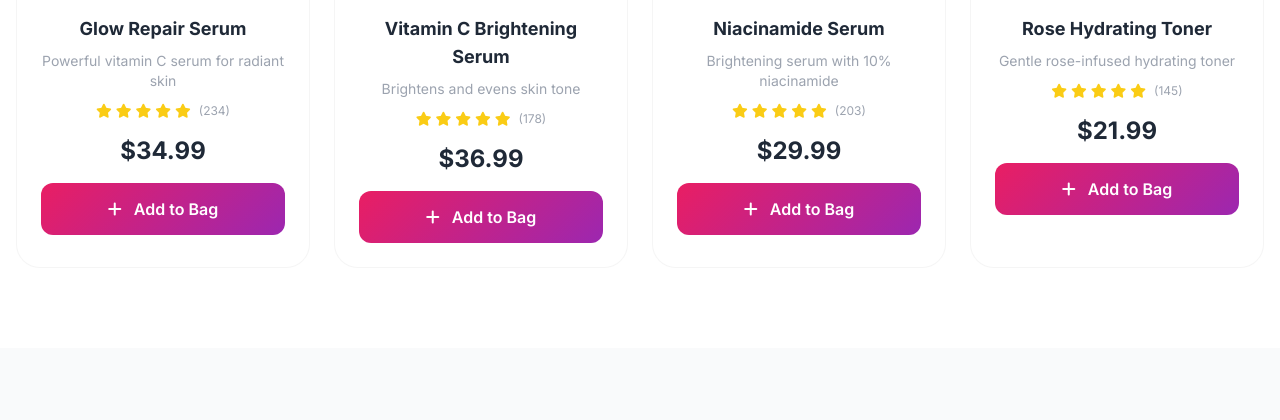
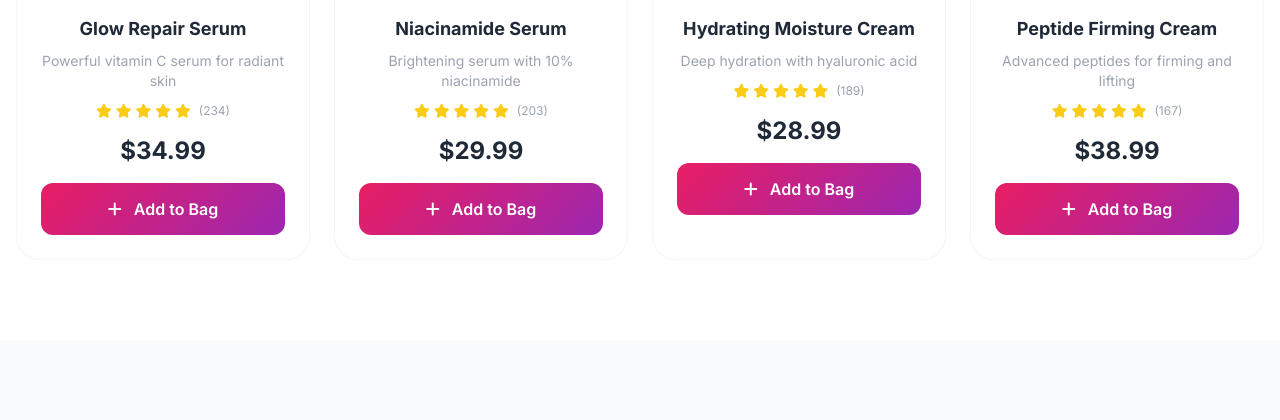
Before and after one commit to calvitec/cvbuilder, a Flask app: page / in a window 1280 px wide. Shown: the part 1397-1817 px from the top of the page. Run offline with Flask 3, Linux system fonts and the light colour scheme; some libraries are stand-ins or nearby versions.

Commit message:
Update shop.html

```diff
--- a/templates/shop.html
+++ b/templates/shop.html
@@ -198,15 +198,15 @@
                         </div>
                         <div class="bg-white/85 backdrop-blur-sm rounded-3xl p-5 shadow-2xl border border-white/30 mt-10 hover:shadow-3xl transition-all duration-300 hover:scale-105">
                             <div class="product-image-container img-fallback mb-4">
-                                <img src="https://images.unsplash.com/photo-1596462502278-8a2d9de6f6fc?w=400&h=400&fit=crop&auto=format" alt="Vitamin C Serum" class="product-image" loading="lazy" onerror="this.style.display='none'">
+                                <img src="https://images.unsplash.com/photo-1631730359588-8c5d0f7cad7e?w=400&h=400&fit=crop&auto=format" alt="Niacinamide" class="product-image" loading="lazy" onerror="this.style.display='none'">
                             </div>
-                            <p class="font-bold text-gray-800">Vitamin C Serum</p>
-                            <p class="text-gray-400 text-sm">Brightening + Anti-Aging</p>
+                            <p class="font-bold text-gray-800">Niacinamide Serum</p>
+                            <p class="text-gray-400 text-sm">10% Niacinamide</p>
                             <div class="flex items-center gap-2 mt-2">
-                                <span class="text-xl font-bold text-gray-800">$36.99</span>
-                                <span class="text-xs bg-purple-100 text-purple-600 px-2 py-0.5 rounded-full font-semibold">Editor's Choice</span>
+                                <span class="text-xl font-bold text-gray-800">$29.99</span>
+                                <span class="text-xs bg-green-100 text-green-600 px-2 py-0.5 rounded-full font-semibold">Best Seller</span>
                             </div>
-                            <button onclick="addToCart('vitamin_c_serum')" class="mt-3 w-full py-3 rounded-xl btn-primary text-white font-semibold text-sm"><i class="fas fa-plus mr-1"></i> Add to Bag</button>
+                            <button onclick="addToCart('niacinamide')" class="mt-3 w-full py-3 rounded-xl btn-primary text-white font-semibold text-sm"><i class="fas fa-plus mr-1"></i> Add to Bag</button>
                         </div>
                     </div>
                     <div class="absolute -bottom-6 -left-6 bg-white/90 backdrop-blur-sm rounded-2xl px-6 py-4 shadow-xl border border-white/50">
@@ -225,9 +225,9 @@
                 <span class="category-pill active px-6 py-2.5 rounded-full text-sm">All Products</span>
                 <span class="category-pill px-6 py-2.5 rounded-full text-sm">Serums</span>
                 <span class="category-pill px-6 py-2.5 rounded-full text-sm">Moisturizers</span>
-                <span class="category-pill px-6 py-2.5 rounded-full text-sm">Treatments</span>
                 <span class="category-pill px-6 py-2.5 rounded-full text-sm">Sun Care</span>
                 <span class="category-pill px-6 py-2.5 rounded-full text-sm">Masks</span>
+                <span class="category-pill px-6 py-2.5 rounded-full text-sm">Cleansers</span>
                 <span class="category-pill px-6 py-2.5 rounded-full text-sm">Toners</span>
             </div>
         </div>
@@ -261,24 +261,6 @@
                     <button onclick="addToCart('glow_serum')" class="mt-4 w-full py-3.5 rounded-xl btn-primary text-white font-semibold"><i class="fas fa-plus mr-2"></i> Add to Bag</button>
                 </div>
 
-                <!-- Vitamin C Serum (replaces Retinol) -->
-                <div class="product-card rounded-3xl p-6 text-center">
-                    <div class="product-image-wrapper">
-                        <span class="product-badge badge-editor">⭐ Editor's Choice</span>
-                        <div class="product-image-container tall img-fallback">
-                            <img src="https://images.unsplash.com/photo-1596462502278-8a2d9de6f6fc?w=400&h=400&fit=crop&auto=format" alt="Vitamin C Serum" class="product-image" loading="lazy" onerror="this.style.display='none'">
-                        </div>
-                    </div>
-                    <h3 class="font-bold text-gray-800 text-lg">Vitamin C Brightening Serum</h3>
-                    <p class="text-gray-400 text-sm mt-2">Brightens and evens skin tone</p>
-                    <div class="flex items-center justify-center gap-1 mt-3 text-sm">
-                        <i class="fas fa-star text-yellow-400"></i><i class="fas fa-star text-yellow-400"></i><i class="fas fa-star text-yellow-400"></i><i class="fas fa-star text-yellow-400"></i><i class="fas fa-star text-yellow-400"></i>
-                        <span class="text-gray-400 text-xs ml-1">(178)</span>
-                    </div>
-                    <div class="mt-4"><span class="text-2xl font-bold text-gray-800">$36.99</span></div>
-                    <button onclick="addToCart('vitamin_c_serum')" class="mt-4 w-full py-3.5 rounded-xl btn-primary text-white font-semibold"><i class="fas fa-plus mr-2"></i> Add to Bag</button>
-                </div>
-
                 <!-- Niacinamide -->
                 <div class="product-card rounded-3xl p-6 text-center">
                     <div class="product-image-wrapper">
@@ -297,22 +279,40 @@
                     <button onclick="addToCart('niacinamide')" class="mt-4 w-full py-3.5 rounded-xl btn-primary text-white font-semibold"><i class="fas fa-plus mr-2"></i> Add to Bag</button>
                 </div>
 
-                <!-- Rose Toner (replaces Eye Cream) -->
+                <!-- Hydrating Cream -->
                 <div class="product-card rounded-3xl p-6 text-center">
                     <div class="product-image-wrapper">
-                        <span class="product-badge badge-trending">🔥 Trending</span>
+                        <span class="product-badge badge-new">🌟 New</span>
                         <div class="product-image-container tall img-fallback">
-                            <img src="https://images.unsplash.com/photo-1586611292717-f828b167408c?w=400&h=400&fit=crop&auto=format" alt="Rose Toner" class="product-image" loading="lazy" onerror="this.style.display='none'">
+                            <img src="https://images.unsplash.com/photo-1556228720-195a672e8a03?w=400&h=400&fit=crop&auto=format" alt="Hydrating Cream" class="product-image" loading="lazy" onerror="this.style.display='none'">
                         </div>
                     </div>
-                    <h3 class="font-bold text-gray-800 text-lg">Rose Hydrating Toner</h3>
-                    <p class="text-gray-400 text-sm mt-2">Gentle rose-infused hydrating toner</p>
+                    <h3 class="font-bold text-gray-800 text-lg">Hydrating Moisture Cream</h3>
+                    <p class="text-gray-400 text-sm mt-2">Deep hydration with hyaluronic acid</p>
                     <div class="flex items-center justify-center gap-1 mt-3 text-sm">
                         <i class="fas fa-star text-yellow-400"></i><i class="fas fa-star text-yellow-400"></i><i class="fas fa-star text-yellow-400"></i><i class="fas fa-star text-yellow-400"></i><i class="fas fa-star text-yellow-400"></i>
-                        <span class="text-gray-400 text-xs ml-1">(145)</span>
+                        <span class="text-gray-400 text-xs ml-1">(189)</span>
                     </div>
-                    <div class="mt-4"><span class="text-2xl font-bold text-gray-800">$21.99</span></div>
-                    <button onclick="addToCart('rose_toner')" class="mt-4 w-full py-3.5 rounded-xl btn-primary text-white font-semibold"><i class="fas fa-plus mr-2"></i> Add to Bag</button>
+                    <div class="mt-4"><span class="text-2xl font-bold text-gray-800">$28.99</span></div>
+                    <button onclick="addToCart('hydrating_cream')" class="mt-4 w-full py-3.5 rounded-xl btn-primary text-white font-semibold"><i class="fas fa-plus mr-2"></i> Add to Bag</button>
+                </div>
+
+                <!-- Peptide Cream -->
+                <div class="product-card rounded-3xl p-6 text-center">
+                    <div class="product-image-wrapper">
+                        <span class="product-badge badge-new">🌟 New</span>
+                        <div class="product-image-container tall img-fallback">
+                            <img src="https://images.unsplash.com/photo-1612817288484-6f916006741a?w=400&h=400&fit=crop&auto=format" alt="Peptide Cream" class="product-image" loading="lazy" onerror="this.style.display='none'">
+                        </div>
+                    </div>
+                    <h3 class="font-bold text-gray-800 text-lg">Peptide Firming Cream</h3>
+                    <p class="text-gray-400 text-sm mt-2">Advanced peptides for firming and lifting</p>
+                    <div class="flex items-center justify-center gap-1 mt-3 text-sm">
+                        <i class="fas fa-star text-yellow-400"></i><i class="fas fa-star text-yellow-400"></i><i class="fas fa-star text-yellow-400"></i><i class="fas fa-star text-yellow-400"></i><i class="fas fa-star text-yellow-400"></i>
+                        <span class="text-gray-400 text-xs ml-1">(167)</span>
+                    </div>
+                    <div class="mt-4"><span class="text-2xl font-bold text-gray-800">$38.99</span></div>
+                    <button onclick="addToCart('peptide_cream')" class="mt-4 w-full py-3.5 rounded-xl btn-primary text-white font-semibold"><i class="fas fa-plus mr-2"></i> Add to Bag</button>
                 </div>
 
             </div>
@@ -434,7 +434,7 @@
                 </div>
                 <div class="testimonial-card bg-gray-50 rounded-3xl p-8">
                     <div class="flex text-yellow-400 text-sm mb-3">★★★★★</div>
-                    <p class="text-gray-600 italic leading-relaxed">"The vitamin C serum is amazing! My skin is brighter and more even-toned."</p>
+                    <p class="text-gray-600 italic leading-relaxed">"The niacinamide serum is a game-changer. My pores are visibly smaller!"</p>
                     <div class="mt-4 flex items-center gap-3">
                         <div class="w-12 h-12 rounded-full bg-gradient-to-br from-purple-200 to-purple-300 flex items-center justify-center font-bold text-purple-600 text-lg flex-shrink-0">JK</div>
                         <div><p class="font-semibold text-gray-800">Jessica K.</p><p class="text-gray-400 text-xs">Verified Buyer</p></div>
@@ -442,7 +442,7 @@
                 </div>
                 <div class="testimonial-card bg-gray-50 rounded-3xl p-8">
                     <div class="flex text-yellow-400 text-sm mb-3">★★★★★</div>
-                    <p class="text-gray-600 italic leading-relaxed">"The rose toner is so gentle and hydrating. My skin feels amazing!"</p>
+                    <p class="text-gray-600 italic leading-relaxed">"The peptide cream is amazing! My skin feels so firm and hydrated."</p>
                     <div class="mt-4 flex items-center gap-3">
                         <div class="w-12 h-12 rounded-full bg-gradient-to-br from-blue-200 to-blue-300 flex items-center justify-center font-bold text-blue-600 text-lg flex-shrink-0">AL</div>
                         <div><p class="font-semibold text-gray-800">Amanda L.</p><p class="text-gray-400 text-xs">Verified Buyer</p></div>
@@ -487,8 +487,8 @@
                     <ul class="space-y-3 text-sm">
                         <li><a href="#" class="footer-link">All Products</a></li>
                         <li><a href="#" class="footer-link">Bundles</a></li>
+                        <li><a href="#" class="footer-link">Best Sellers</a></li>
                         <li><a href="#" class="footer-link">New Arrivals</a></li>
-                        <li><a href="#" class="footer-link">Best Sellers</a></li>
                         <li><a href="#" class="footer-link">Gift Cards</a></li>
                     </ul>
                 </div>
```
